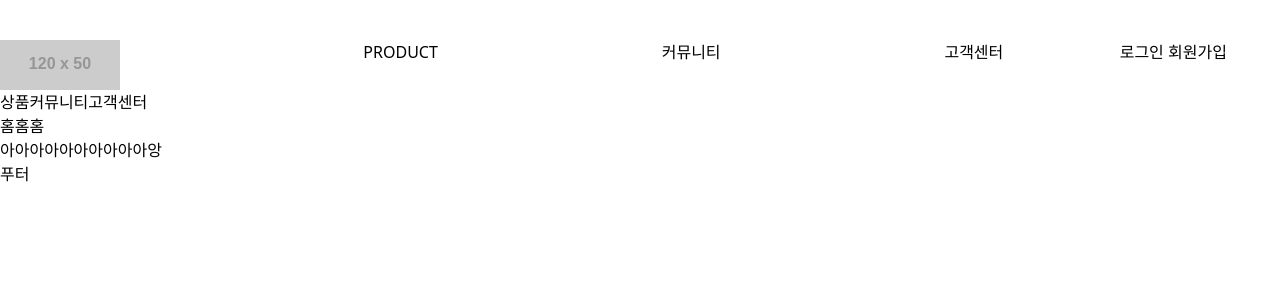
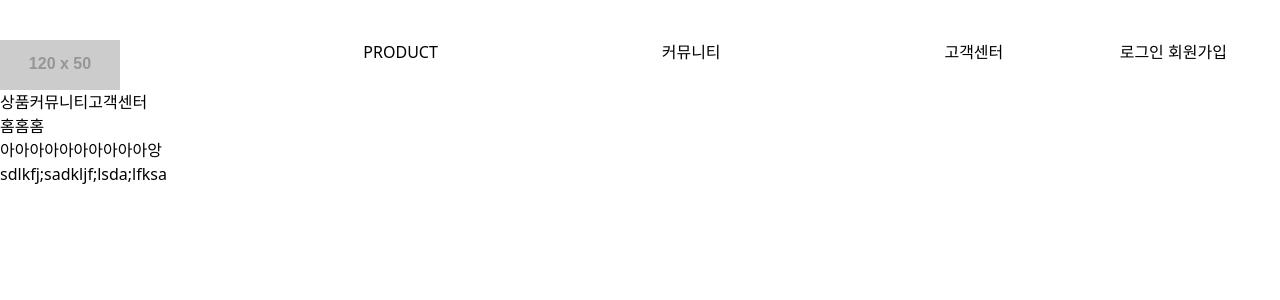
Before and after one commit to KwonHyeokGeon/food, a Vue app: page / in a window 1280 px wide. Shown: the top 300 px of the page. Built offline with nearby package versions, Linux system fonts and the light colour scheme.

Commit message:
0517-1249

```diff
--- a/src/components/FooterCom.vue
+++ b/src/components/FooterCom.vue
@@ -1,6 +1,6 @@
 <template>
   <div>
-    푸터
+  sdlkfj;sadkljf;lsda;lfksa
   </div>
 </template>
 
```
